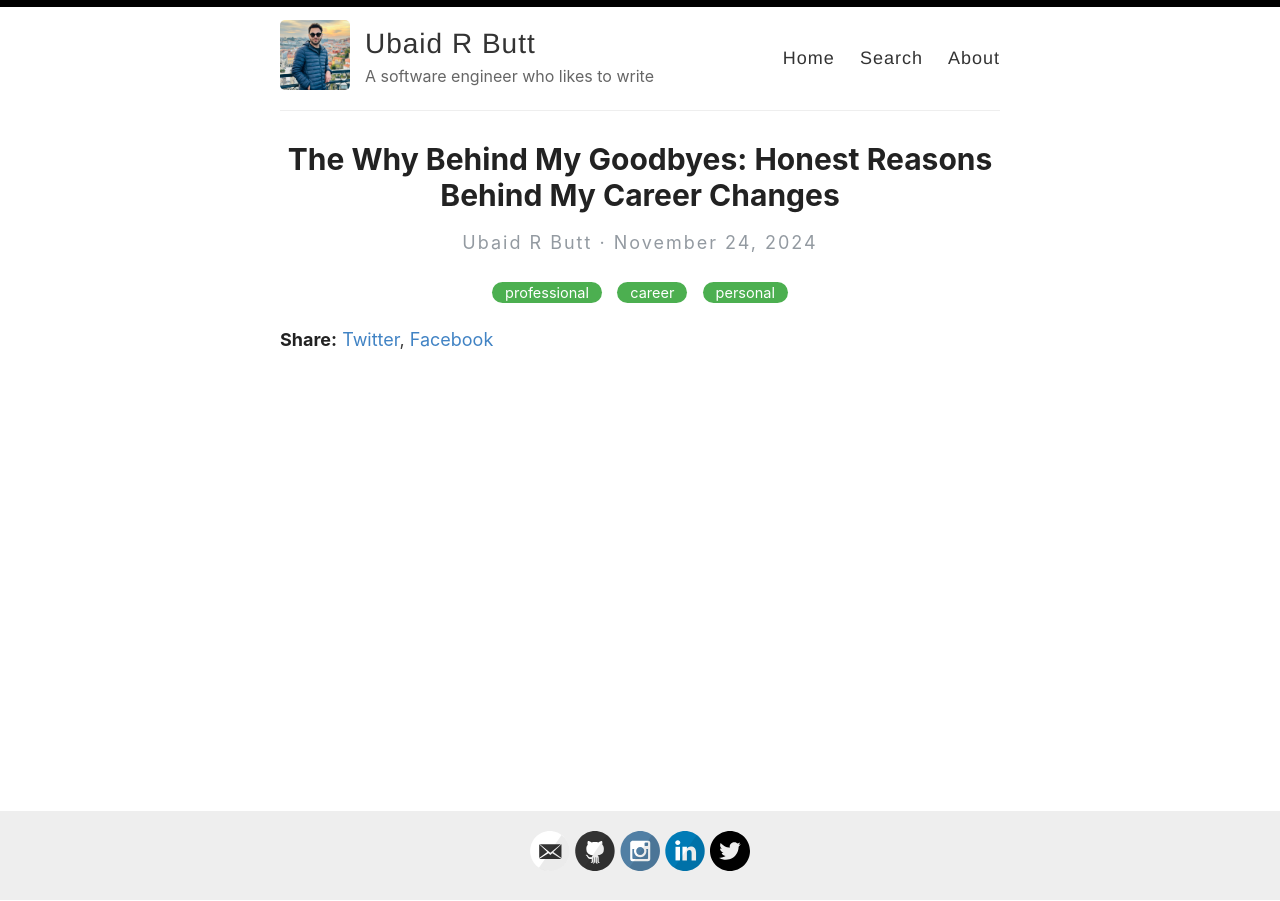
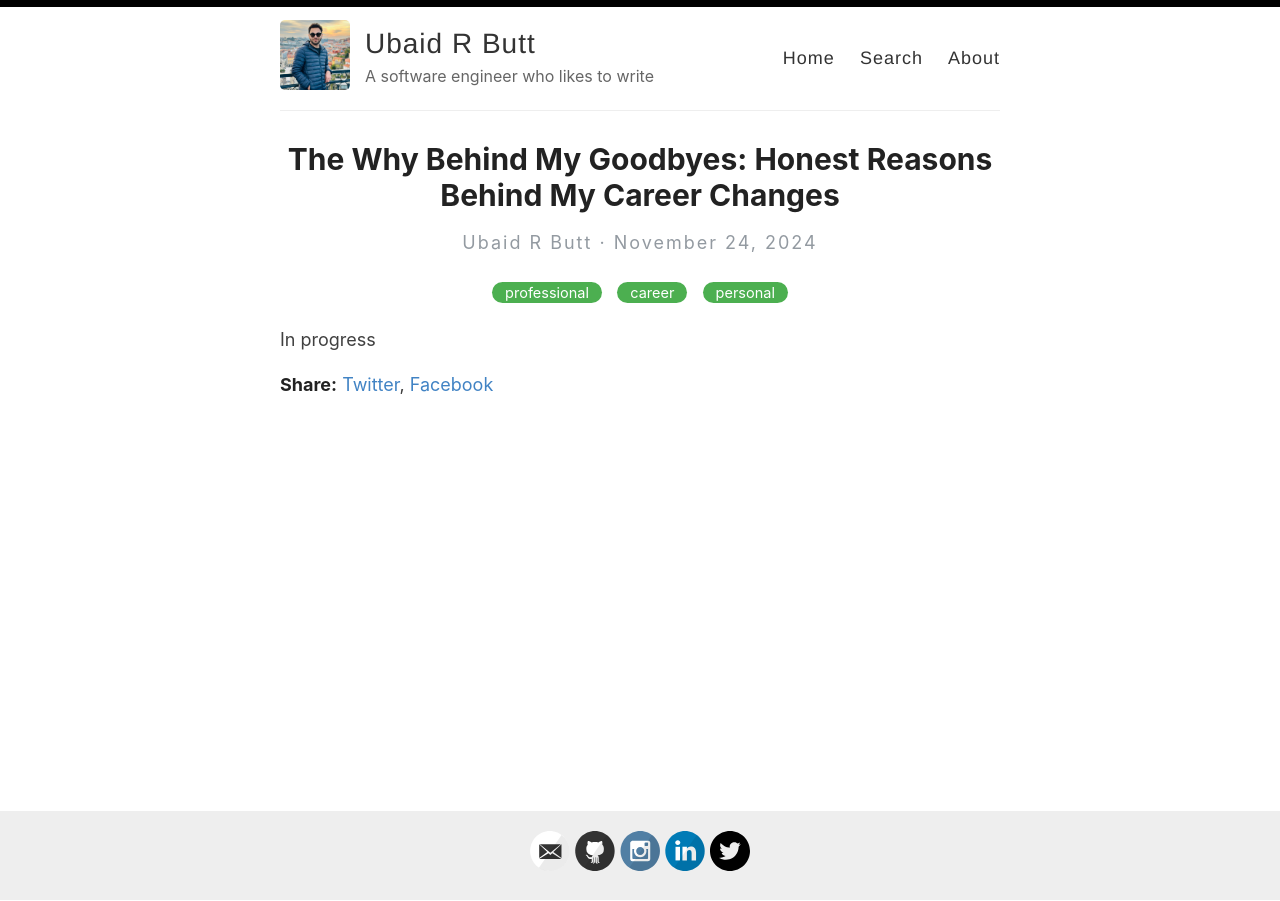
Before and after one commit to Ubaidbutt/ubaidbutt.github.io, a Jekyll site: the page built from _posts/2024-11-24-job-change.md, in a window 1280 px wide. Built offline with Jekyll 4.4.1, drawn with Linux system fonts in a browser that asks for light colours.

Commit message:
Update 2024-11-24-job-change.md

```diff
--- a/_posts/2024-11-24-job-change.md
+++ b/_posts/2024-11-24-job-change.md
@@ -4,4 +4,4 @@ title: "The Why Behind My Goodbyes: Honest Reasons Behind My Career Changes"
 categories: [professional, career, personal]
 ---
 
-<In progress>
+In progress
```
